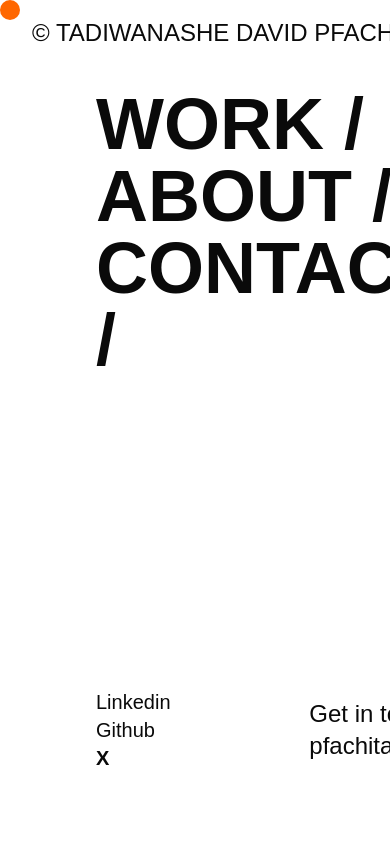
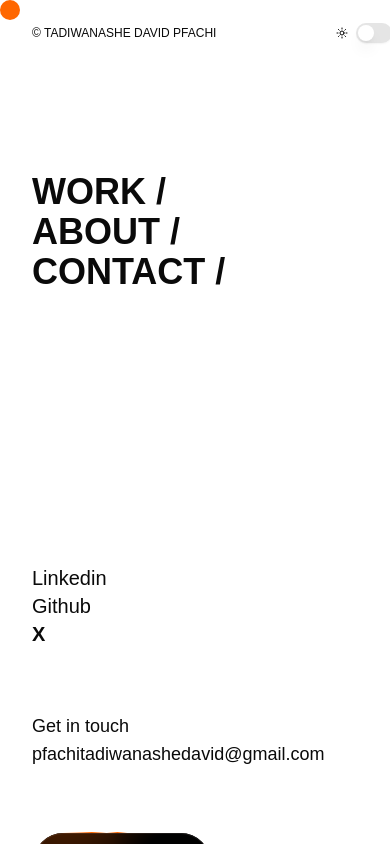
Before and after one commit to onlypfachi/tadiwapfachi, a Next.js app: page / in a window 390 px wide. Built offline with nearby package versions, Linux system fonts and the light colour scheme.

Commit message:
added dynamic sreen

```diff
--- a/app/page.tsx
+++ b/app/page.tsx
@@ -16,14 +16,14 @@ export default function Home() {
   ];
 
   return (
-    <main className="grid grid-cols-12 grid-rows-12 items-center justify-items-center min-h-screen h-dvh p-8 pb-20 gap-16 sm:p-20 font-[family-name:var(--font-geist-sans)]">
-      <header className="col-span-12 flex justify-between items-center w-full row-start-1 row-end-2">
-        <h2 className="text-2xl uppercase">&copy; tadiwanashe david pfachi</h2>
+    <main className="grid lg:grid-cols-12 sm:grid-cols-3 grid-rows-12 items-center justify-items-center min-h-screen h-dvh p-8 pb-20 gap-16 sm:p-20 font-[family-name:var(--font-geist-sans)]">
+      <header className="lg:col-span-12 sm:col-span-3 flex flex-row justify-between items-center w-full row-start-1 row-end-2">
+        <h2 className="text-xs sm:text-sm lg:text-2xl uppercase">&copy; tadiwanashe david pfachi</h2>
         <ThemeSwitch />
       </header>
 
       {/* Navigation links */}
-      <nav className="row-start-4 col-start-2 col-span-4 items-center justify-self-start">
+      <nav className="row-start-4 lg:col-start-2 sm:col-start-1 lg:col-span-4 sm:col-span-3 items-center justify-self-start">
         {links.map((link) => (
           <TransitionLink key={link.title} href={link.url} label={link.title} />
         ))}
@@ -32,7 +32,7 @@ export default function Home() {
 
 
       {/* Footer */}
-      <footer className="row-start-11 row-span-2 col-start-2 col-span-10 justify-self-start grid grid-cols-3 gap-16 ">
+      <footer className="row-start-11 row-span-2 lg:col-start-2 sm:col-start-1  lg:col-span-10 sm:col-span-3 justify-self-start flex flex-col lg:grid lg:grid-cols-3 gap-16 ">
         <section className="flex flex-col justify-center w-96 col-start-1">
           <Link
             href="https://www.linkedin.com/in/tadiwapfachi/"
@@ -67,9 +67,9 @@ export default function Home() {
         </section>
 
         <section className="flex flex-col w-96 justify-center col-start-2">
-          <span className="cursor-pointer  text-2xl">Get in touch</span>
+          <span className="cursor-pointer text-lg lg:text-2xl">Get in touch</span>
           <span
-            className="cursor-pointer text-2xl hover:underline"
+            className="cursor-pointer text-lg lg:text-2xl hover:underline"
             data-type="link"
             id="interactable"
           >
@@ -77,7 +77,7 @@ export default function Home() {
           </span>
         </section>
 
-        <section className="flex flex-col justify-end items-end col-start-3">
+        <section className="flex flex-col lg:justify-end lg:items-end col-start-3">
           <Link
             target="_blank"
             href="https://www.canva.com/design/DAFA9Dq_gWM/A12ioJBa-2n7lmuMjFS0Ww/view?utm_content=DAFA9Dq_gWM&utm_campaign=designshare&utm_medium=link&utm_source=editor"
--- a/components/themeSwitch.tsx
+++ b/components/themeSwitch.tsx
@@ -23,7 +23,7 @@ export const ThemeSwitch = () => {
   return (
     <div className="flex items-center gap-2 p-1 rounded-md">
       <SunIcon
-        className={`h-6 w-6 ${theme === "dark" ? "text-white" : "text-black"}`}
+        className={`xl:h-6 xl:w-6 h-3 sm:h-4 sm:w-4 w-3 ${theme === "dark" ? "text-white" : "text-black"}`}
       />
       <Switch
         id="theme-switch"
@@ -32,7 +32,7 @@ export const ThemeSwitch = () => {
         aria-labelledby="theme-switch-label"
       />
       <MoonIcon
-        className={`h-6 w-6 ${theme === "dark" ? "text-white" : "text-black"}`}
+        className={`xl:h-6 xl:w-6 h-3 sm:h-4 sm:w-4 w-3 ${theme === "dark" ? "text-white" : "text-black"}`}
       />
       <span id="theme-switch-label" className="sr-only">
         Toggle theme
--- a/components/transitionLink.tsx
+++ b/components/transitionLink.tsx
@@ -26,7 +26,7 @@ export default function TransitionLink({
       className="space-y-4 text-xl"
     >
       <Link href={href} passHref onClick={() => handleClick()}>
-        <span className="cursor-pointer uppercase font-bold text-7xl hover:underline">
+        <span className="cursor-pointer uppercase font-bold lg:text-7xl text-4xl sm:text-5xl md:text-6xl hover:underline">
           {label} /
         </span>
       </Link>
```
